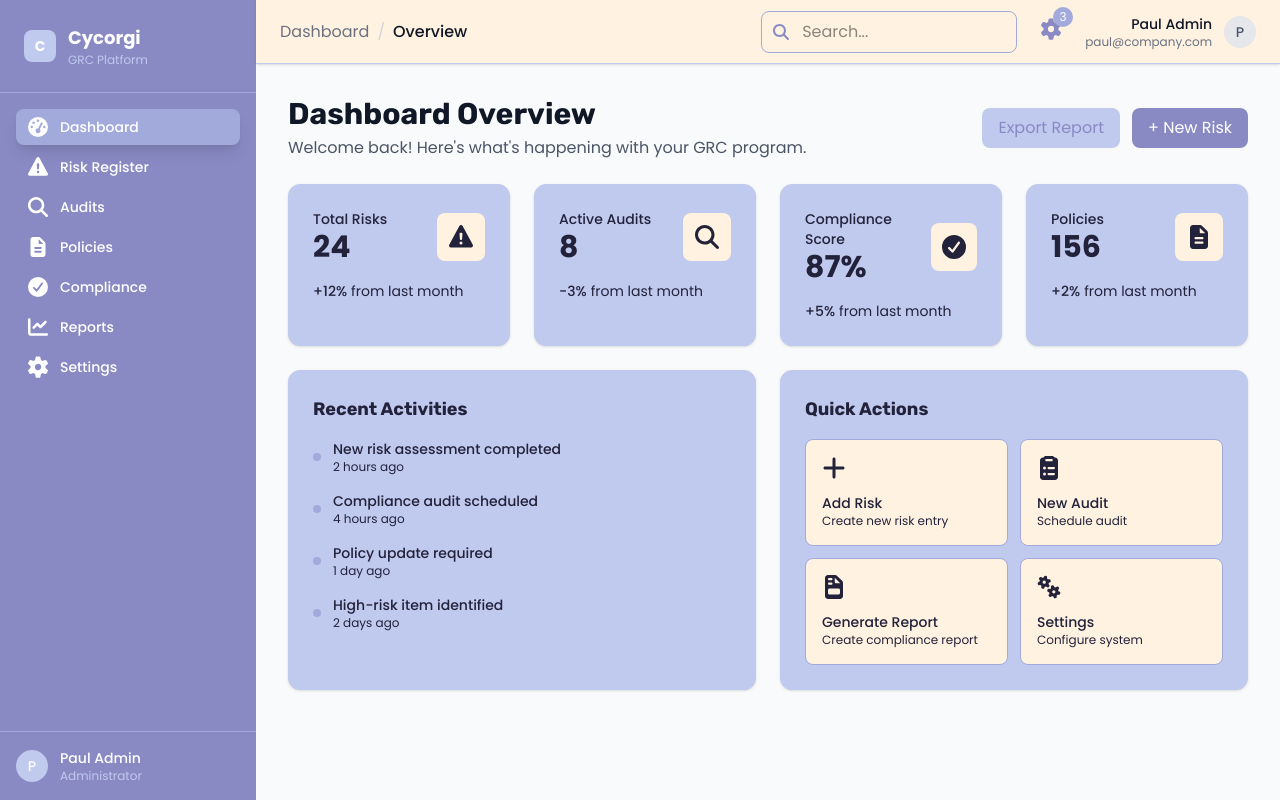
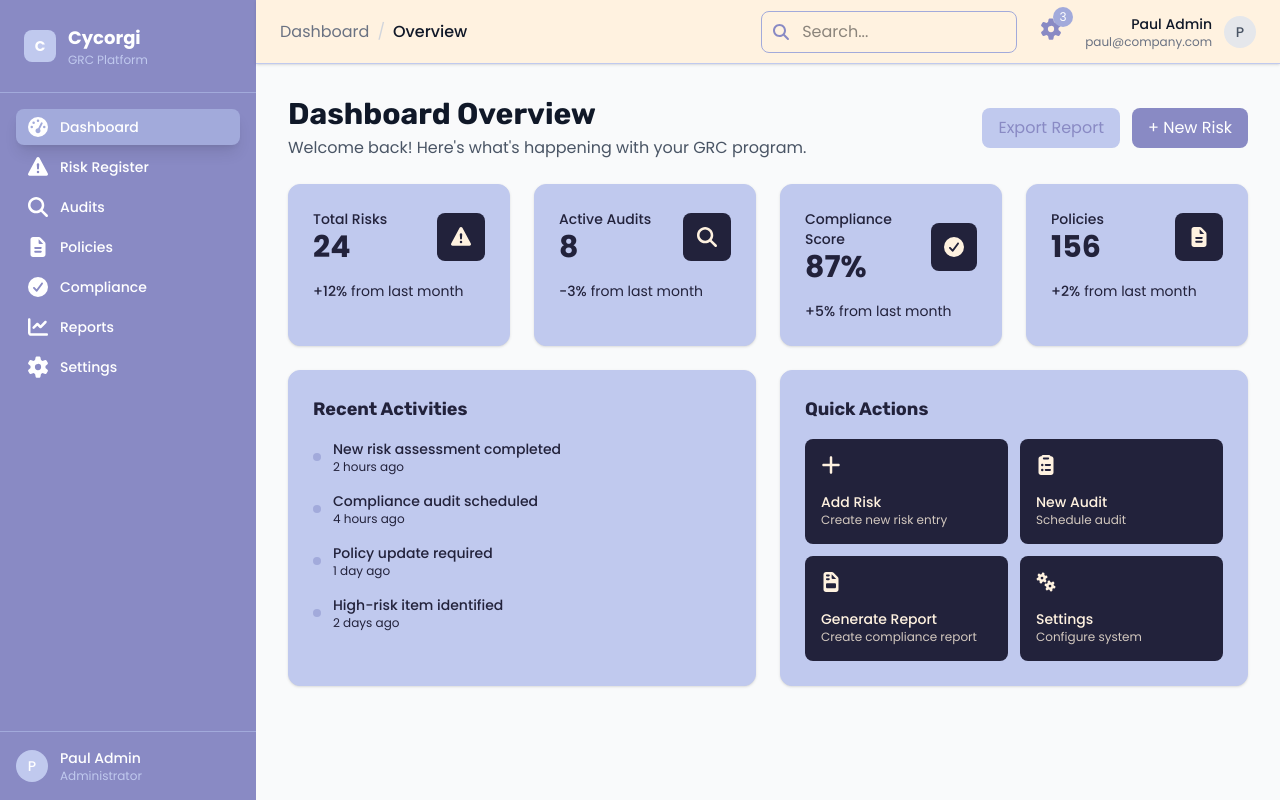
Before and after one commit to pineapaul/cycorgi, a Next.js app: page /dashboard in a window 1280 px wide. Built offline with nearby package versions, Linux system fonts and the light colour scheme.

Commit message:
feat: redesign buttons and icons with minimalist high-contrast styling

```diff
--- a/app/dashboard/page.tsx
+++ b/app/dashboard/page.tsx
@@ -27,8 +27,8 @@ export default function DashboardHome() {
               <p className="text-sm font-medium" style={{ color: '#22223B' }}>Total Risks</p>
               <p className="text-3xl font-bold" style={{ color: '#22223B' }}>24</p>
             </div>
-            <div className="w-12 h-12 rounded-lg flex items-center justify-center" style={{ backgroundColor: '#FFF2E0' }}>
-              <Icon name="risk" size={24} />
+            <div className="w-12 h-12 rounded-lg flex items-center justify-center" style={{ backgroundColor: '#22223B', color: '#FFF2E0' }}>
+              <Icon name="risk" size={20} />
             </div>
           </div>
           <div className="mt-4 flex items-center text-sm">
@@ -43,8 +43,8 @@ export default function DashboardHome() {
               <p className="text-sm font-medium" style={{ color: '#22223B' }}>Active Audits</p>
               <p className="text-3xl font-bold" style={{ color: '#22223B' }}>8</p>
             </div>
-            <div className="w-12 h-12 rounded-lg flex items-center justify-center" style={{ backgroundColor: '#FFF2E0' }}>
-              <Icon name="audit" size={24} />
+            <div className="w-12 h-12 rounded-lg flex items-center justify-center" style={{ backgroundColor: '#22223B', color: '#FFF2E0' }}>
+              <Icon name="audit" size={20} />
             </div>
           </div>
           <div className="mt-4 flex items-center text-sm">
@@ -59,8 +59,8 @@ export default function DashboardHome() {
               <p className="text-sm font-medium" style={{ color: '#22223B' }}>Compliance Score</p>
               <p className="text-3xl font-bold" style={{ color: '#22223B' }}>87%</p>
             </div>
-            <div className="w-12 h-12 rounded-lg flex items-center justify-center" style={{ backgroundColor: '#FFF2E0' }}>
-              <Icon name="compliance" size={24} />
+            <div className="w-12 h-12 rounded-lg flex items-center justify-center" style={{ backgroundColor: '#22223B', color: '#FFF2E0' }}>
+              <Icon name="compliance" size={20} />
             </div>
           </div>
           <div className="mt-4 flex items-center text-sm">
@@ -75,8 +75,8 @@ export default function DashboardHome() {
               <p className="text-sm font-medium" style={{ color: '#22223B' }}>Policies</p>
               <p className="text-3xl font-bold" style={{ color: '#22223B' }}>156</p>
             </div>
-            <div className="w-12 h-12 rounded-lg flex items-center justify-center" style={{ backgroundColor: '#FFF2E0' }}>
-              <Icon name="policies" size={24} />
+            <div className="w-12 h-12 rounded-lg flex items-center justify-center" style={{ backgroundColor: '#22223B', color: '#FFF2E0' }}>
+              <Icon name="policies" size={20} />
             </div>
           </div>
           <div className="mt-4 flex items-center text-sm">
@@ -127,33 +127,33 @@ export default function DashboardHome() {
         <div className="p-6 rounded-xl shadow-sm border" style={{ backgroundColor: '#C0C9EE', borderColor: '#C0C9EE', color: '#22223B' }}>
           <h3 className="text-lg font-semibold mb-4" style={{ color: '#22223B' }}>Quick Actions</h3>
           <div className="grid grid-cols-2 gap-3">
-            <button className="p-4 border rounded-lg transition-colors text-left" style={{ borderColor: '#A2AADB', backgroundColor: '#FFF2E0', color: '#22223B' }}>
-              <div className="mb-2">
-                <Icon name="add" size={24} />
+            <button className="p-4 rounded-lg transition-all duration-200 hover:scale-105 text-left" style={{ backgroundColor: '#22223B', color: '#FFF2E0' }}>
+              <div className="mb-3">
+                <Icon name="add" size={20} />
               </div>
-              <div className="text-sm font-medium" style={{ color: '#22223B' }}>Add Risk</div>
-              <div className="text-xs" style={{ color: '#22223B' }}>Create new risk entry</div>
+              <div className="text-sm font-medium" style={{ color: '#FFF2E0' }}>Add Risk</div>
+              <div className="text-xs opacity-80" style={{ color: '#FFF2E0' }}>Create new risk entry</div>
             </button>
-            <button className="p-4 border rounded-lg transition-colors text-left" style={{ borderColor: '#A2AADB', backgroundColor: '#FFF2E0', color: '#22223B' }}>
-              <div className="mb-2">
-                <Icon name="audit_new" size={24} />
+            <button className="p-4 rounded-lg transition-all duration-200 hover:scale-105 text-left" style={{ backgroundColor: '#22223B', color: '#FFF2E0' }}>
+              <div className="mb-3">
+                <Icon name="audit_new" size={20} />
               </div>
-              <div className="text-sm font-medium" style={{ color: '#22223B' }}>New Audit</div>
-              <div className="text-xs" style={{ color: '#22223B' }}>Schedule audit</div>
+              <div className="text-sm font-medium" style={{ color: '#FFF2E0' }}>New Audit</div>
+              <div className="text-xs opacity-80" style={{ color: '#FFF2E0' }}>Schedule audit</div>
             </button>
-            <button className="p-4 border rounded-lg transition-colors text-left" style={{ borderColor: '#A2AADB', backgroundColor: '#FFF2E0', color: '#22223B' }}>
-              <div className="mb-2">
-                <Icon name="report" size={24} />
+            <button className="p-4 rounded-lg transition-all duration-200 hover:scale-105 text-left" style={{ backgroundColor: '#22223B', color: '#FFF2E0' }}>
+              <div className="mb-3">
+                <Icon name="report" size={20} />
               </div>
-              <div className="text-sm font-medium" style={{ color: '#22223B' }}>Generate Report</div>
-              <div className="text-xs" style={{ color: '#22223B' }}>Create compliance report</div>
+              <div className="text-sm font-medium" style={{ color: '#FFF2E0' }}>Generate Report</div>
+              <div className="text-xs opacity-80" style={{ color: '#FFF2E0' }}>Create compliance report</div>
             </button>
-            <button className="p-4 border rounded-lg transition-colors text-left" style={{ borderColor: '#A2AADB', backgroundColor: '#FFF2E0', color: '#22223B' }}>
-              <div className="mb-2">
-                <Icon name="settings_advanced" size={24} />
+            <button className="p-4 rounded-lg transition-all duration-200 hover:scale-105 text-left" style={{ backgroundColor: '#22223B', color: '#FFF2E0' }}>
+              <div className="mb-3">
+                <Icon name="settings_advanced" size={20} />
               </div>
-              <div className="text-sm font-medium" style={{ color: '#22223B' }}>Settings</div>
-              <div className="text-xs" style={{ color: '#22223B' }}>Configure system</div>
+              <div className="text-sm font-medium" style={{ color: '#FFF2E0' }}>Settings</div>
+              <div className="text-xs opacity-80" style={{ color: '#FFF2E0' }}>Configure system</div>
             </button>
           </div>
         </div>
```
